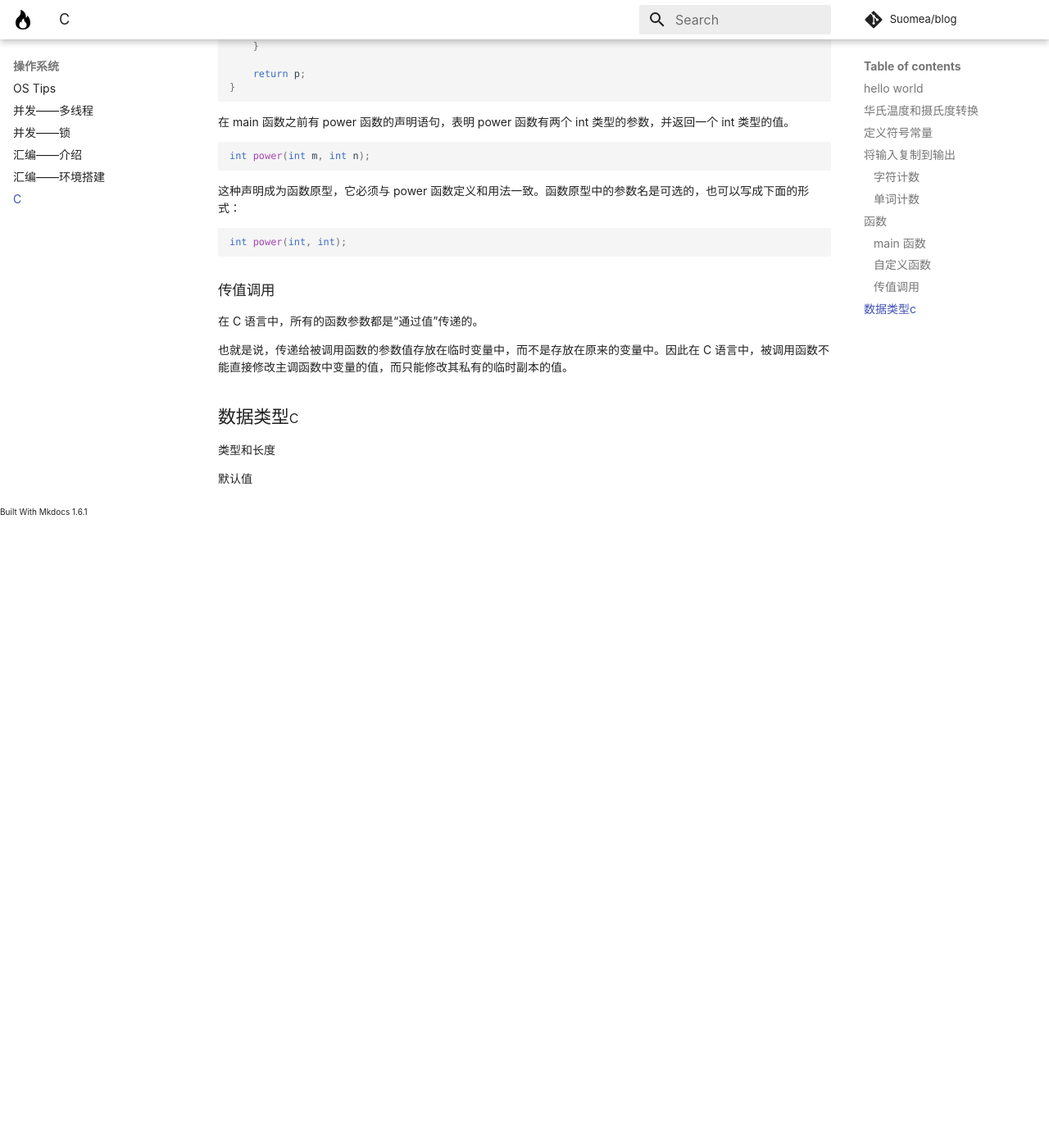
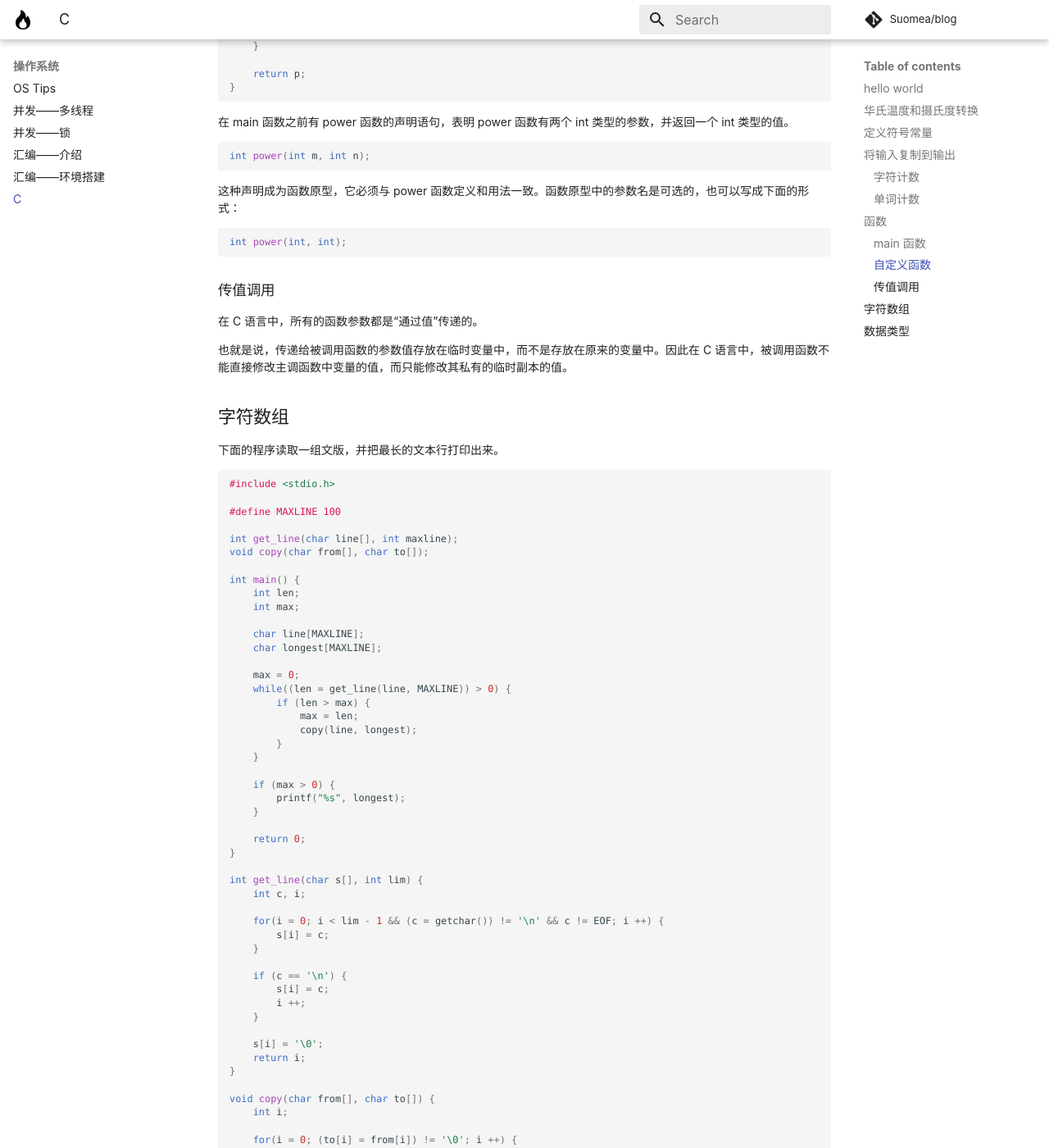
Before and after one commit to Suomea/blog, an MkDocs documentation site: the page built from docs/OS/C.md, in a window 1280 px wide and 1400 px high, scrolled down 4311 px. Shown: the whole window at 82% size. Built offline with MkDocs 1.6.1 and Material for MkDocs 9.7.7, drawn with Linux system fonts in a browser that asks for light colours; some web fonts are replaced; comment, search, counter and statistics services are not loaded; before the commit the page ends 4941 px from its top, so only the background shows below that; some of the changed text lies outside the part shown.

Commit message:
更新 C 语言笔记。

````diff
--- a/docs/OS/C.md
+++ b/docs/OS/C.md
@@ -245,8 +245,82 @@
 
 也就是说，传递给被调用函数的参数值存放在临时变量中，而不是存放在原来的变量中。因此在 C 语言中，被调用函数不能直接修改主调函数中变量的值，而只能修改其私有的临时副本的值。
 
+## 字符数组
+下面的程序读取一组文版，并把最长的文本行打印出来。
+```c
+#include <stdio.h>
 
-## 数据类型c
+#define MAXLINE 100
+
+int get_line(char line[], int maxline);
+void copy(char from[], char to[]);
+
+int main() {
+    int len;
+    int max;
+
+    char line[MAXLINE];
+    char longest[MAXLINE];
+
+    max = 0;
+    while((len = get_line(line, MAXLINE)) > 0) {
+        if (len > max) {
+            max = len;
+            copy(line, longest);
+        }
+    }
+
+    if (max > 0) {
+        printf("%s", longest);
+    }
+
+    return 0;
+}
+
+int get_line(char s[], int lim) {
+    int c, i;
+
+    for(i = 0; i < lim - 1 && (c = getchar()) != '\n' && c != EOF; i ++) {
+        s[i] = c;
+    }
+
+    if (c == '\n') {
+        s[i] = c;
+        i ++;
+    }
+
+    s[i] = '\0';
+    return i;
+}
+
+void copy(char from[], char to[]) {
+    int i;
+
+    for(i = 0; (to[i] = from[i]) != '\0'; i ++) {
+        ;
+    }
+}
+```
+
+`get_line` 函数把字符 `\0` 即空字符插入到数组的末尾，以标记字符串的结束。所以在 C 语言中，声明 `"hello"` 字符串，在内存中会被存储为 `h` `e` `l` `l` `o` `\0`。
+
+`printf` 函数中的格式规范 `%s` 规定，对应的参数必须是以这种形式标识的字符串。
+```c
+#include <stdio.h>
+
+int main() {
+
+    char tmp[] = {'a', 'b', 'c', '\0', 'd', 'e', 'f'};
+
+    printf("%s\n", tmp);    // 打印 abc
+
+    return 0;
+}
+```
+
+另外 `copy` 函数的调用，传参也是值传递，传递的是数组的起始地址。
+
+## 数据类型
 
 类型和长度
 
````
Also changed, not shown: 1 other file.
